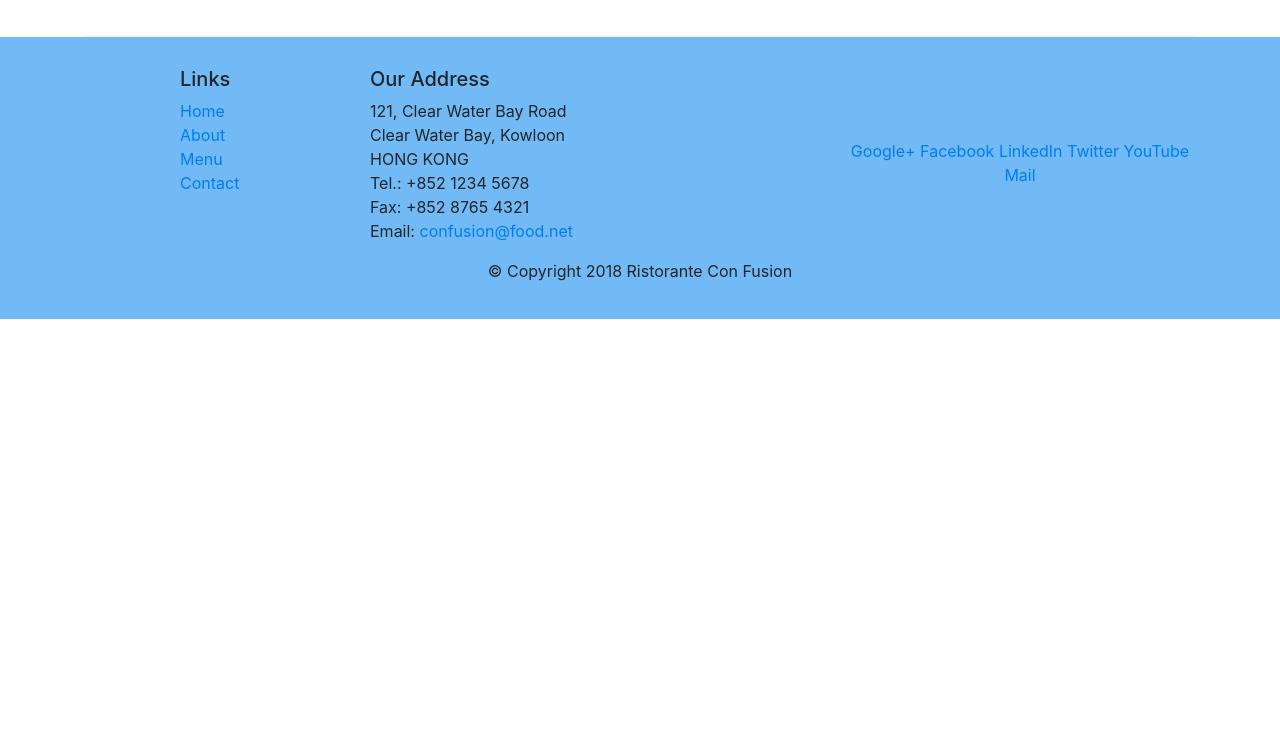
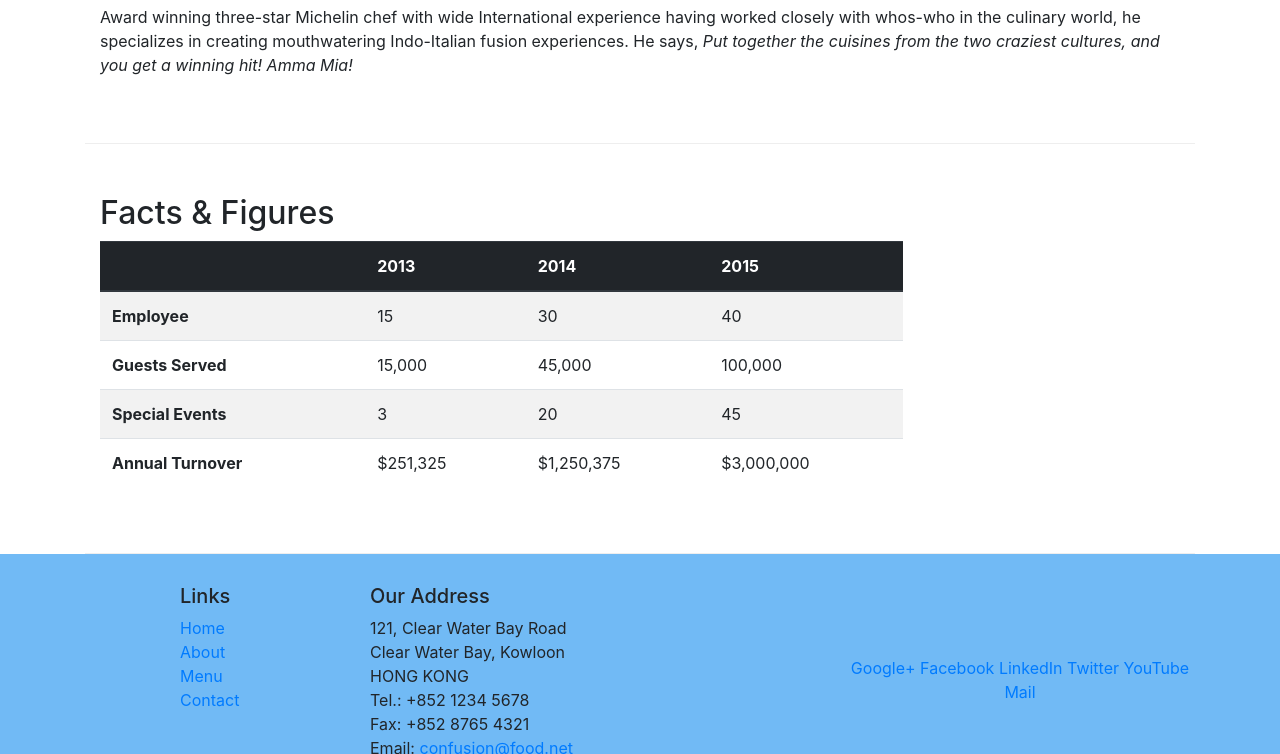
Before and after one commit to chatreeck7/git-test-coursera, a website: page aboutus.html in a window 1280 px wide. Shown: the part 1572-2326 px from the top of the page. Before the commit the page ends 1891 px from the top, so only its background shows below. Drawn offline with nearby package versions, Linux system fonts and the light colour scheme.

Commit message:
Table and Card Session

```diff
--- a/aboutus.html
+++ b/aboutus.html
@@ -65,7 +65,32 @@
                 <p>Started in 2010, Ristorante con Fusion quickly established itself as a culinary icon par excellence in Hong Kong. With its unique brand of world fusion cuisine that can be found nowhere else, it enjoys patronage from the A-list clientele in Hong Kong.  Featuring four of the best three-star Michelin chefs in the world, you never know what will arrive on your plate the next time you visit us.</p>
                 <p>The restaurant traces its humble beginnings to <em>The Frying Pan</em>, a successful chain started by our CEO, Mr. Peter Pan, that featured for the first time the world's best cuisines in a pan.</p>
             </div>
-            <div>
+            <div class="col-12 col-md-6">
+                <div class="card">
+                    <h3 class="card-header bg-primary text-white">Facts At a Glance</h3>
+                    <div class="card-body">
+                        <dl class="row">
+                            <dt class="col-6">Started</dt>
+                            <dd class="col-6">3 Feb. 2013</dd>
+                            <dt class="col-6">Major Stake Holder</dt>
+                            <dd class="col-6">HK Fine Foods Inc.</dd>
+                            <dt class="col-6">Last Year's Turnover</dt>
+                            <dd class="col-6">$1,250,375</dd>
+                            <dt class="col-6">Employees</dt>
+                            <dd class="col-6">40</dd>
+                        </dl>
+                    </div>
+                </div>
+            </div>
+            <div class="col-12 ">
+                <div class="card card-body bg-light">
+                    <blockquote class="blockquote">
+                        <p class="mb-0">You bettter cut the pizza in four pieces because I'm not hungry enough to eat six.</p>
+                        <footer class="blockquote-footer"> Yogi Berra,
+                            <cite title="Source Title">The Wit and Wisdom of Yogi Berra, P. Pepe, Diversion Books, 2014</cite>
+                        </footer>
+                    </blockquote>
+                </div>
             </div>
         </div>
 
@@ -81,6 +106,51 @@
                 <p class="d-none d-sm-block">Blessed with the most discerning gustatory sense, Agumbe, our CTO, personally ensures that every dish that we serve meets his exacting tastes. Our chefs dread the tongue lashing that ensues if their dish does not meet his exacting standards. He lives by his motto, <em>You click only if you survive my lick.</em></p>
                 <h3>Alberto Somayya <small>Executive Chef</small></h3>
                 <p class="d-none d-sm-block">Award winning three-star Michelin chef with wide International experience having worked closely with whos-who in the culinary world, he specializes in creating mouthwatering Indo-Italian fusion experiences. He says, <em>Put together the cuisines from the two craziest cultures, and you get a winning hit! Amma Mia!</em></p>
+            </div>
+       </div>
+       <div class="row row-content">
+            <div class="col-12 col-sm-9">
+                <h2>Facts &amp; Figures</h2>
+                <div class="table-responsive">
+                    <table class="table table-striped">
+                        <thead class="thead-dark">
+                            <tr>
+                               <th>&nbsp;</th>
+                               <th>2013</th>
+                               <th>2014</th>
+                               <th>2015</th>
+                            </tr>
+                        </thead>
+                        <tbody>
+                            <tr>
+                                <th>Employee</th>
+                                <td>15</td>
+                                <td>30</td>
+                                <td>40</td>
+                            </tr>
+                            <tr>
+                                <th>Guests Served</th>
+                                <td>15,000</td>
+                                <td>45,000</td>
+                                <td>100,000</td>
+                            </tr>
+                            <tr>
+                                <th>Special Events</th>
+                                <td>3</td>
+                                <td>20</td>
+                                <td>45</td>
+                            </tr>
+                            <tr>
+                                <th>Annual Turnover</th>
+                                <td>$251,325</td>
+                                <td>$1,250,375</td>
+                                <td>$3,000,000</td>
+                            </tr>
+                        </tbody>
+                    </table>
+                </div>
+            </div>
+            <div class="col-12 col-sm-3">
             </div>
        </div>
 
```
